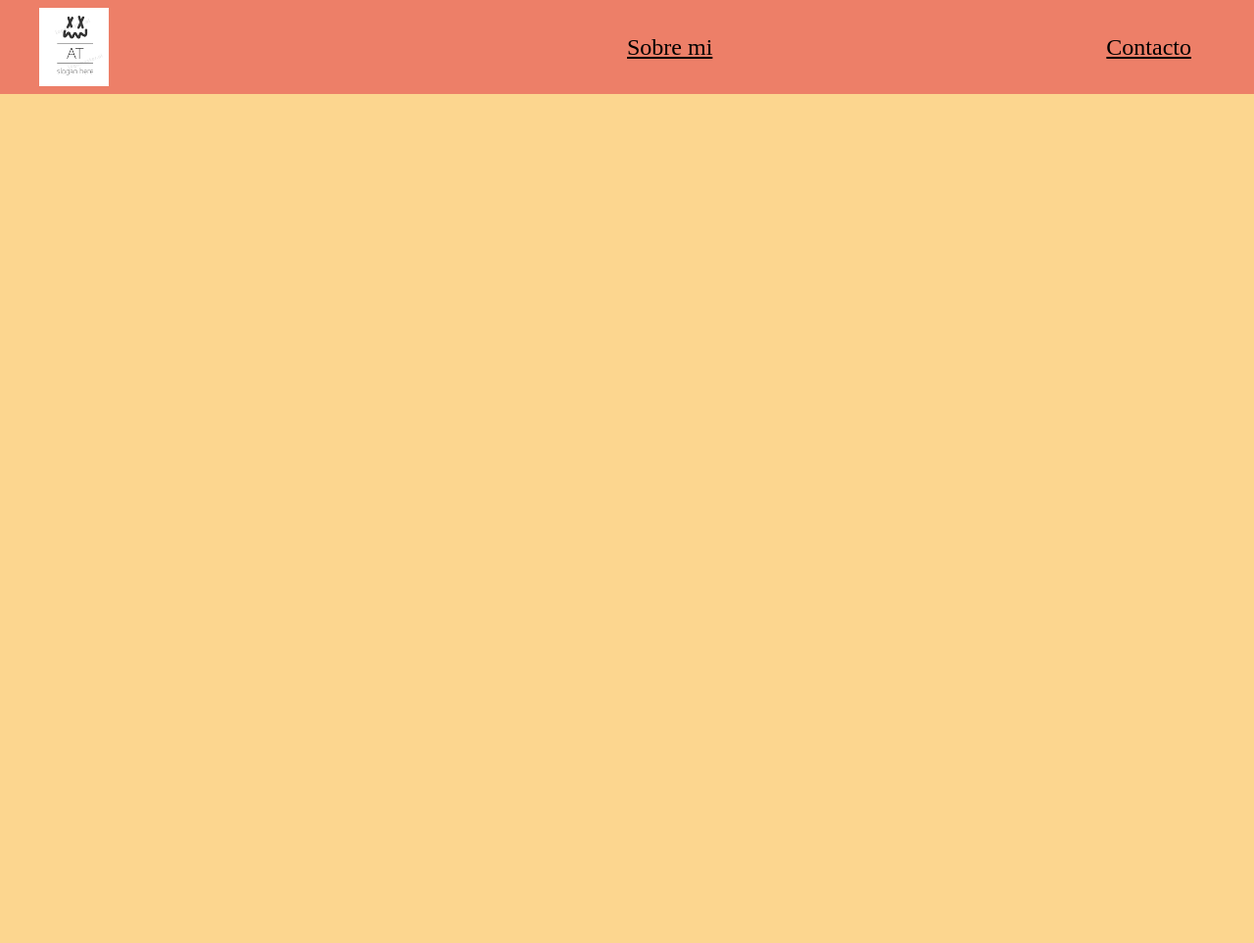
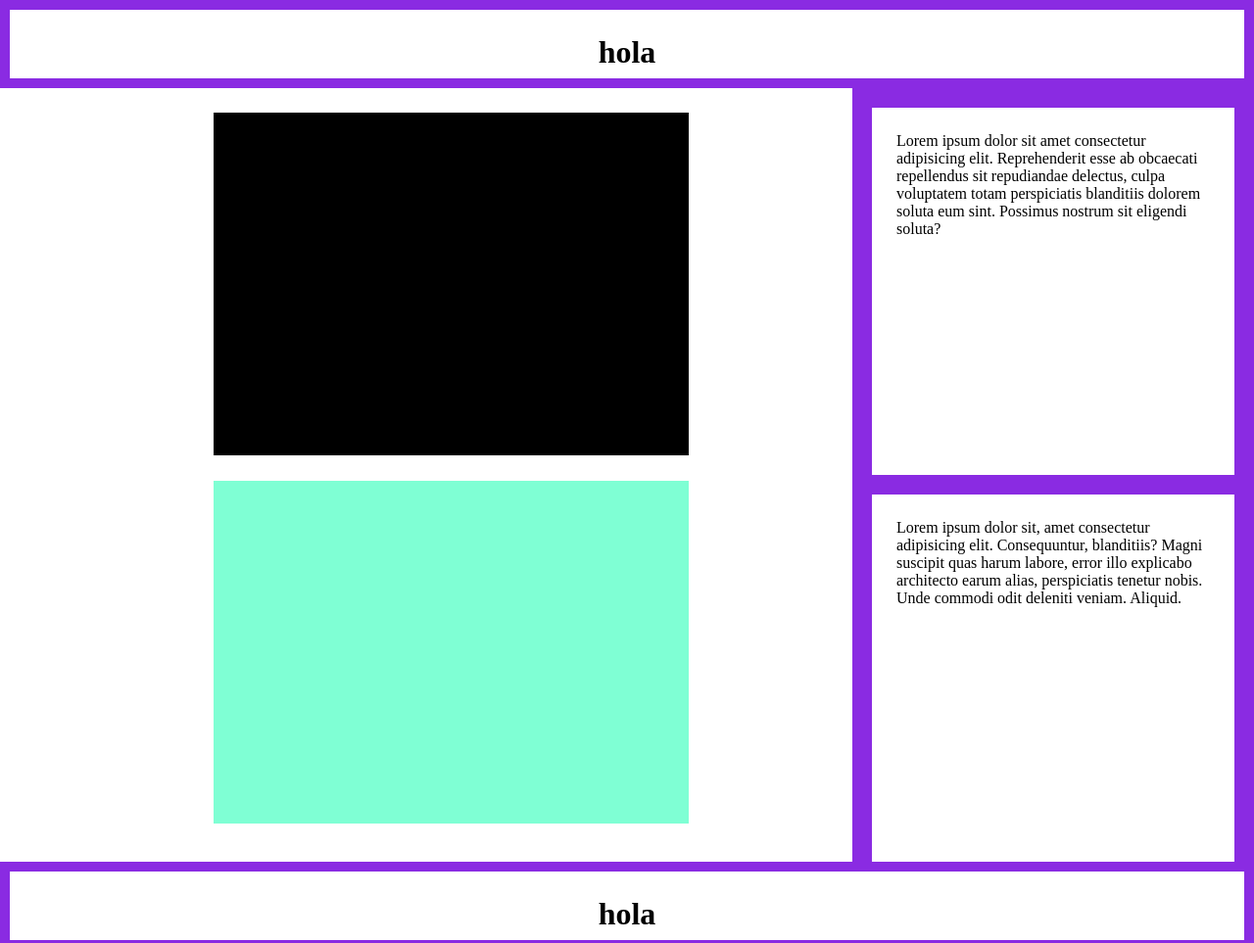
Before and after one commit to tulaangel289/tulaangel289.github.io, a plain HTML site: page index.html in a window 1280 px wide. Shown: the top 963 px of the page at 98% size. Drawn offline with Linux system fonts and the light colour scheme.

Commit message:
No se guardo el commit anterior, pero borre la pagina principal y la rehice de nuevo, agregando propieades que aprendi mientras estaba haciendo el trabajo, como padding, margin, position abs y rel, flex, display,etc

```diff
--- a/index.html
+++ b/index.html
@@ -2,39 +2,28 @@
 <html lang="en">
 <head>
     <link rel="stylesheet" href="styles.css">
-    <title>My first page!!</title>
+    <title>Contacto</title>
 </head>
 <body>
+
     <header>
-        <div class="logo">
-            <img src="logoheader.png" alt="no disponible">
+        <h1>hola</h1>
+    </header>
+
+    <section class="contenido">
+        <div class="cont2">
+            <div class="cont2abs1"></div>
+            <div class="cont2abs2"></div>
         </div>
-
-        <div class="anuncios_h1">
-            <a href=>Sobre mi</a>
-            <a href="contacto.html">Contacto</a>
+        <div class="cont1">
+            <div>Lorem ipsum dolor sit amet consectetur adipisicing elit. Reprehenderit esse ab obcaecati repellendus sit repudiandae delectus, culpa voluptatem totam perspiciatis blanditiis dolorem soluta eum sint. Possimus nostrum sit eligendi soluta?</div>
+            <div>Lorem ipsum dolor sit, amet consectetur adipisicing elit. Consequuntur, blanditiis? Magni suscipit quas harum labore, error illo explicabo architecto earum alias, perspiciatis tenetur nobis. Unde commodi odit deleniti veniam. Aliquid.</div>
         </div>
-
-    </header>
-    <div id="box_1" class="box">
-
-    </div>
-    <div id="box_2" class="box">
-
-    </div>
-    <div id="box_3" class="box">
-
-    </div>
-    <div id="box_4" class="box">
-
-    </div>
-    <div id="box_5" class="box">
-
-    <div class="botones"></div>
+    </section>
 
 
-    </div>
+    <footer>
+        <h1>hola</h1>
+    </footer>
 </body>
-<footer>
-</footer>
 </html>
--- a/styles.css
+++ b/styles.css
@@ -1,82 +1,82 @@
 *{
-    background-color: rgba(252,227,171,255);
-    margin: 0%;
+    padding: 0;
+    margin: 0;
+    font-family: Century 'Franklin Gothic Medium', 'Arial Narrow', Arial, sans-serif;
 }
 
+body {
+    background-color: blueviolet;
+}
 
 header{
-    height: 12vh;
-    width: 100%;
-    background-color:rgba(237, 127, 104);
-    display: flex;
+    height: 20px;
+    background-color: white;
+    flex-wrap: wrap;
+    text-align: center;
+    padding: 25px;
+    margin: 10px;
 }
 
-header .logo{
-    background-color:rgba(237, 127, 104);
-    width: 50%;
+.contenido {
+    min-height:400px ;
+    height: 790px;
     display: flex;
-    align-items: center
+    flex-wrap: wrap;
 }
 
-header .logo img{
-    position: relative;
-    height: 10vh;
-    left: 5vh;
+.cont1{
+    height: 740px;
+    flex: 1;
+    min-width: 250px;
 }
 
-header .anuncios_h1{
-    background-color:rgba(237, 127, 104);
+.cont2{
+    position: relative;
+    display: flex;
+    flex-wrap: wrap;
+    flex: 2;
+    padding: 25px;
+    background-color: white;
+    margin-bottom: 0px;
+}
+
+.cont2 .cont2abs1{
+    display: flex;
+    flex: 2;
+    padding: 25px;
+    position: absolute;
     width: 50%;
-    display: flex;
-    align-items: center;
-    justify-content: space-between;
-    margin-left: 5vw;
-    margin-right: 5vw;
+    left: 25%;
+    height: 300px;
+    background-color: black;
 
 }
 
-header .anuncios_h1 a{
-    background-color: rgba(237, 127, 104);
-    color: black;
-    font-family: 'Times New Roman', Times, serif;
-    font-size: 3vh;
-}
-
-
-
-
-
-
-#box_2 {
-    top: 10vh;
-    background-color: rgba(252,214,143,255);
-    width: 100%;
-    height: 50vh
-
-
-}
-#box_3 {
-    background-color: rgba(252,214,143,255);
-    width: 100%;
-    height: 50vh;
+.cont2 .cont2abs2{
+    display: flex;
+    flex: 2;
+    padding: 25px;
+    position: absolute;
+    width: 50%;
+    left: 25%;
+    bottom: 5%;
+    height: 300px;
+    background-color:aquamarine;
 
 }
 
-#box_4 {
-    background-color: rgba(252,214,143,255);
-    width: 100%;
-    height: 50vh;
-
-}
-
-#box_5 {
-    background-color: rgba(252,214,143,255);
-    width: 100%;
-    height: 50vh;
-
+.cont1 div{
+    height: 325px;
+    padding: 25px;
+    background-color: white;
+    margin: 20px;
 }
 
 footer{
-    height: 5vh;
-    background-color: rgba(237, 127, 104);
+    height: 20px;
+    flex-wrap: wrap;
+    text-align: center;
+    margin: 10px;
+    padding: 25px;
+    background-color: white;
 }
```
